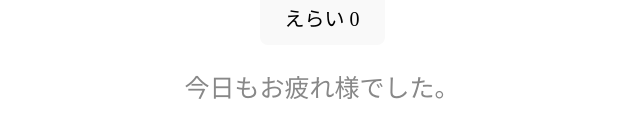
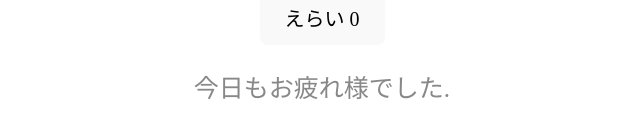
Before and after one commit to cream-27/ganbarikiroku, a React (Vite) app in the folder vite-project/: page / in a window 1280 px wide. Shown: the part 469-606 px from the top of the page, without its empty margins (318-958 px from the left). Built offline with nearby package versions, Linux system fonts and the light colour scheme; a web font is replaced by a local one.

Commit message:
コメント変更

```diff
--- a/vite-project/src/App.jsx
+++ b/vite-project/src/App.jsx
@@ -72,7 +72,7 @@ function App() {
           えらい {count}
         </button>
       </div>
-      <p className="read-the-docs">今日もお疲れ様でした。</p>
+      <p className="read-the-docs">今日もお疲れ様でした.</p>
     </>
   );
 }
```
